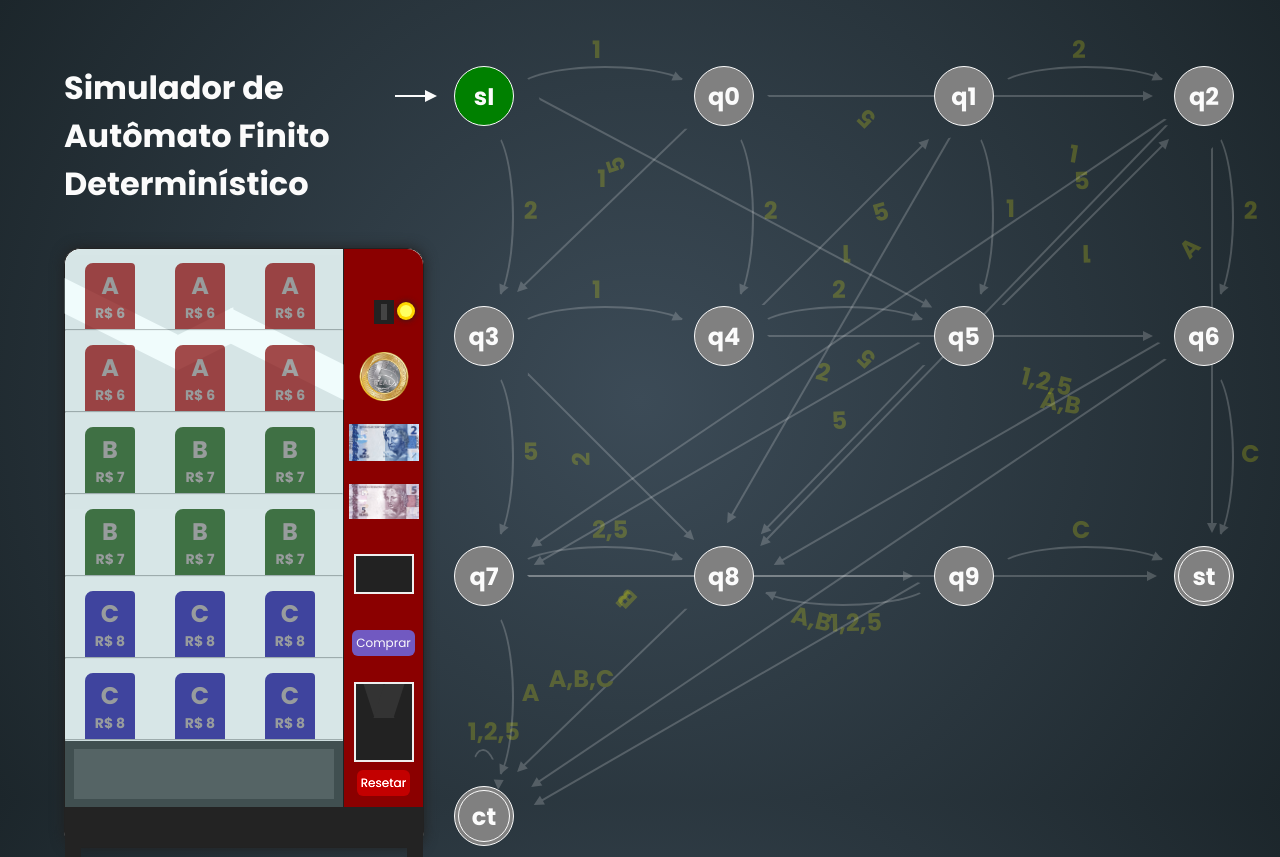
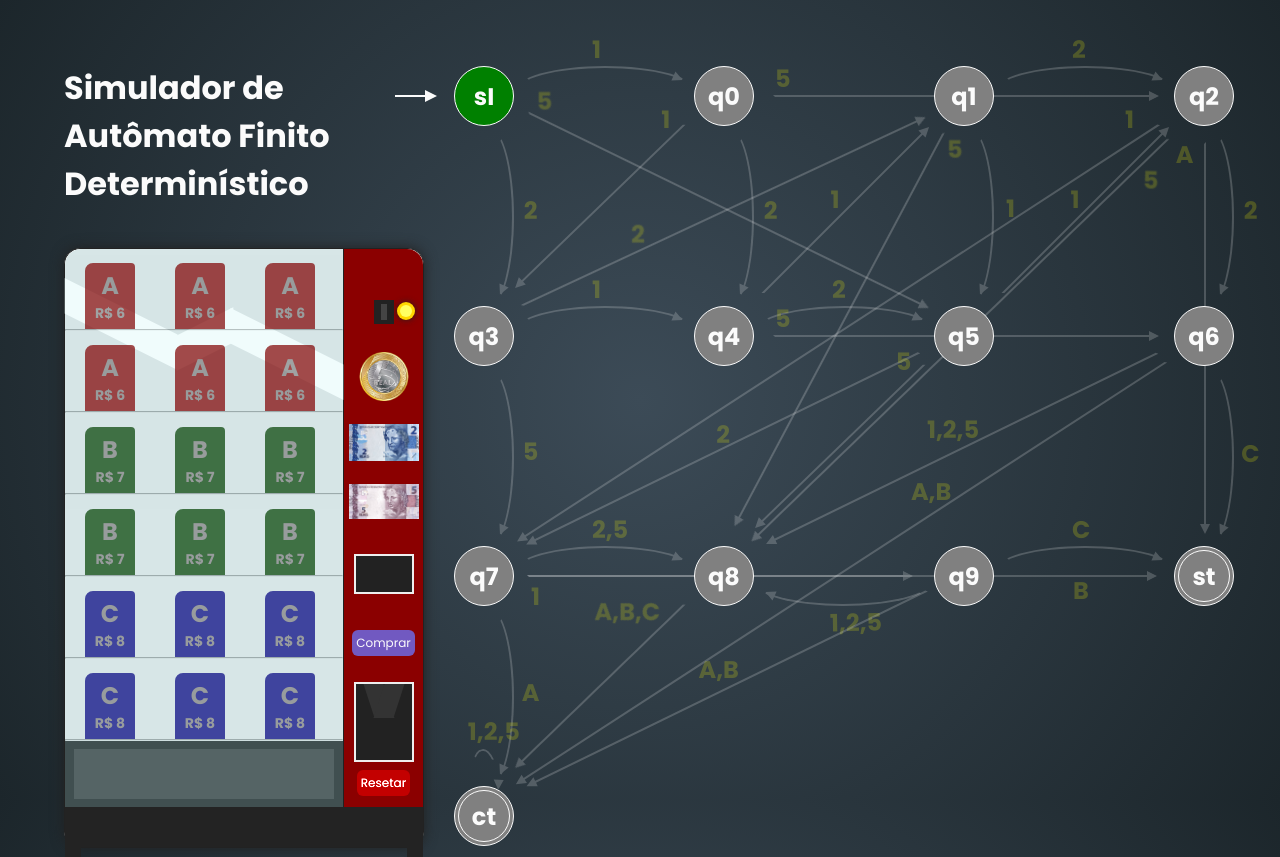
Before and after one commit to SnapCoders/semester6-automaton, a React (Create React App) app: page / in a window 1280 px wide. Built offline with nearby package versions, Linux system fonts and the light colour scheme.

Commit message:
changes: :hammer: Automaton adjusts

```diff
--- a/src/components/atoms/Transition/index.tsx
+++ b/src/components/atoms/Transition/index.tsx
@@ -13,13 +13,20 @@ interface TransitionProps {
     | 'downToUp'
     | 'straight';
   width?: number;
-  position?: {
-    top?: number;
-    bottom?: number;
-    left?: number;
-    right?: number;
+  positions?: {
+    line: {
+      top?: number;
+      left?: number;
+    };
+    label: {
+      top?: number;
+      left?: number;
+    };
   };
-  rotate?: number;
+  rotations?: {
+    line: number;
+    label: number;
+  };
 }
 
 const Transition: React.FC<TransitionProps> = ({
@@ -27,16 +34,16 @@ const Transition: React.FC<TransitionProps> = ({
   isActive,
   transitionAs,
   width,
-  position,
-  rotate,
+  positions,
+  rotations,
 }) => {
   return (
     <Container
       isActive={isActive ? 1 : 0}
       transitionAs={transitionAs}
       width={width}
-      position={position}
-      rotate={rotate}
+      positions={positions}
+      rotations={rotations}
     >
       <span>{label}</span>
     </Container>
--- a/src/components/atoms/Transition/styles.ts
+++ b/src/components/atoms/Transition/styles.ts
@@ -221,13 +221,20 @@ interface ContainerProps {
     | 'downToUp'
     | 'straight';
   width?: number;
-  position?: {
-    top?: number;
-    bottom?: number;
-    left?: number;
-    right?: number;
+  positions?: {
+    line: {
+      top?: number;
+      left?: number;
+    };
+    label: {
+      top?: number;
+      left?: number;
+    };
   };
-  rotate?: number;
+  rotations?: {
+    line: number;
+    label: number;
+  };
 }
 
 export const Container = styled.div<ContainerProps>`
@@ -238,7 +245,7 @@ export const Container = styled.div<ContainerProps>`
     top: -36px;
   }
 
-  ${({ transitionAs, width, position, rotate }) =>
+  ${({ transitionAs, width, positions, rotations }) =>
     transitionAs && transitionAs !== 'straight'
       ? transition[transitionAs]
       : css`
@@ -253,31 +260,21 @@ export const Container = styled.div<ContainerProps>`
           transition: all 0.2s;
 
           ${() =>
-            position &&
-            position.top &&
+            positions &&
+            positions.line &&
+            positions.line.top &&
             css`
-              top: ${position.top}px;
+              top: ${positions.line.top}px;
             `}
           ${() =>
-            position &&
-            position.bottom &&
+            positions &&
+            positions.line &&
+            positions.line.left &&
             css`
-              bottom: ${position.bottom}px;
-            `}
-          ${() =>
-            position &&
-            position.left &&
-            css`
-              left: ${position.left}px;
-            `}
-          ${() =>
-            position &&
-            position.right &&
-            css`
-              right: ${position.right}px;
+              left: ${positions.line.left}px;
             `}
 
-          transform: rotate(${rotate}deg);
+          transform: rotate(${rotations?.line}deg);
 
           &::after {
             content: '';
@@ -296,15 +293,27 @@ export const Container = styled.div<ContainerProps>`
 
           span {
             position: absolute;
-            top: 4px;
-            left: 90px;
+            ${() =>
+              positions &&
+              positions.label &&
+              positions.label.top &&
+              css`
+                top: ${positions.label.top}px;
+              `}
+            ${() =>
+              positions &&
+              positions.label &&
+              positions.label.left &&
+              css`
+                left: ${positions.label.left}px;
+              `}
 
             font-size: 24px;
             font-weight: bold;
 
             transition: all 0.2s;
 
-            transform: rotate(-136deg);
+            transform: rotate(${rotations?.label}deg);
           }
         `}
   ${({ isActive }) =>
--- a/src/components/molecules/Automaton/index.tsx
+++ b/src/components/molecules/Automaton/index.tsx
@@ -29,8 +29,8 @@ const Automaton: React.FC = () => {
                 isActive={transition.isActive}
                 transitionAs={transition.transitionAs}
                 width={transition.width}
-                position={transition.position}
-                rotate={transition.rotate}
+                positions={transition.positions}
+                rotations={transition.rotations}
               />
             ))}
           </State>
--- a/src/constants/states.ts
+++ b/src/constants/states.ts
@@ -12,8 +12,8 @@ export const states = [
         isActive: false,
         transitionAs: 'straight',
         width: 440,
-        position: { top: 130, left: 44 },
-        rotate: 28,
+        positions: { line: { top: 138, left: 38 } },
+        rotations: { line: 26, label: -26 },
       },
     ],
   },
@@ -28,8 +28,11 @@ export const states = [
         isActive: false,
         transitionAs: 'straight',
         width: 230,
-        position: { top: 90, right: 54 },
-        rotate: 136,
+        positions: {
+          line: { top: 86, left: -228 },
+          label: { top: -2, left: 4 },
+        },
+        rotations: { line: 136, label: -136 },
       },
       { label: '2', isActive: false, transitionAs: 'upToDown' },
       {
@@ -37,7 +40,7 @@ export const states = [
         isActive: false,
         transitionAs: 'straight',
         width: 380,
-        position: { top: 28, left: 72 },
+        positions: { line: { top: 28, left: 78 } },
       },
     ],
   },
@@ -54,8 +57,8 @@ export const states = [
         isActive: false,
         transitionAs: 'straight',
         width: 440,
-        position: { top: 216, left: -340 },
-        rotate: 120,
+        positions: { line: { top: 216, left: -340 } },
+        rotations: { line: 118, label: -118 },
       },
     ],
   },
@@ -70,25 +73,34 @@ export const states = [
         isActive: false,
         transitionAs: 'straight',
         width: 760,
-        position: { top: 210, left: -720 },
-        rotate: 146,
+        positions: {
+          line: { top: 210, left: -730 },
+          label: { top: 2, left: 16 },
+        },
+        rotations: { line: 147, label: -147 },
       },
       { label: '2', isActive: false, transitionAs: 'upToDown' },
       {
         label: '5',
         isActive: false,
         transitionAs: 'straight',
-        width: 580,
-        position: { top: 216, left: -520 },
-        rotate: 134,
+        width: 574,
+        positions: {
+          line: { top: 220, left: -520 },
+          label: { top: -36, left: 32 },
+        },
+        rotations: { line: 136, label: -134 },
       },
       {
         label: 'A',
         isActive: false,
         transitionAs: 'straight',
-        width: 380,
-        position: { top: 240, right: -140 },
-        rotate: 90,
+        width: 386,
+        positions: {
+          line: { top: 238, left: -192 },
+          label: { top: 2, left: 2 },
+        },
+        rotations: { line: 90, label: -90 },
       },
     ],
   },
@@ -103,9 +115,12 @@ export const states = [
         label: '2',
         isActive: false,
         transitionAs: 'straight',
-        width: 230,
-        position: { top: 138, left: 18 },
-        rotate: 45,
+        width: 440,
+        positions: {
+          line: { top: -98, left: 58 },
+          label: { top: -34, left: 127 },
+        },
+        rotations: { line: -25, label: 25 },
       },
       { label: '5', isActive: false, transitionAs: 'upToDown' },
     ],
@@ -121,8 +136,11 @@ export const states = [
         isActive: false,
         transitionAs: 'straight',
         width: 230,
-        position: { bottom: 90, left: 54 },
-        rotate: -45,
+        positions: {
+          line: { top: -104, left: 54 },
+          label: { top: -34, left: 112 },
+        },
+        rotations: { line: -45, label: 45 },
       },
       { label: '2', isActive: false, transitionAs: 'leftToRight' },
       {
@@ -130,7 +148,7 @@ export const states = [
         isActive: false,
         transitionAs: 'straight',
         width: 380,
-        position: { top: 28, left: 72 },
+        positions: { line: { top: 28, left: 78 } },
       },
     ],
   },
@@ -145,24 +163,33 @@ export const states = [
         isActive: false,
         transitionAs: 'straight',
         width: 230,
-        position: { bottom: 90, left: 54 },
-        rotate: -45,
+        positions: {
+          line: { top: -104, left: 54 },
+          label: { top: -34, left: 112 },
+        },
+        rotations: { line: -45, label: 45 },
       },
       {
         label: '2',
         isActive: false,
         transitionAs: 'straight',
-        width: 440,
-        position: { top: 90, left: -440 },
-        rotate: 150,
+        width: 432,
+        positions: {
+          line: { top: 84, left: -438 },
+          label: { top: -6, left: 204 },
+        },
+        rotations: { line: 154, label: -154 },
       },
       {
         label: '5',
         isActive: false,
         transitionAs: 'straight',
         width: 230,
-        position: { top: 90, right: 54 },
-        rotate: 134,
+        positions: {
+          line: { top: 86, left: -228 },
+          label: { top: -2, left: 4 },
+        },
+        rotations: { line: 136, label: -136 },
       },
     ],
   },
@@ -176,17 +203,23 @@ export const states = [
         label: '1,2,5',
         isActive: false,
         transitionAs: 'straight',
-        width: 440,
-        position: { top: 90, left: -440 },
-        rotate: 150,
+        width: 430,
+        positions: {
+          line: { top: 84, left: -438 },
+          label: { top: 2, left: 190 },
+        },
+        rotations: { line: 154, label: -154 },
       },
       {
         label: 'A,B',
         isActive: false,
         transitionAs: 'straight',
-        width: 760,
-        position: { top: 210, left: -720 },
-        rotate: 146,
+        width: 770,
+        positions: {
+          line: { top: 210, left: -732 },
+          label: { top: 1, left: 246 },
+        },
+        rotations: { line: 147, label: -147 },
       },
       { label: 'C', isActive: false, transitionAs: 'upToDown' },
     ],
@@ -202,7 +235,10 @@ export const states = [
         isActive: false,
         transitionAs: 'straight',
         width: 380,
-        position: { top: 28, left: 72 },
+        positions: {
+          line: { top: 28, left: 72 },
+          label: { top: 2, left: 2 },
+        },
       },
       { label: '2,5', isActive: false, transitionAs: 'leftToRight' },
       { label: 'A', isActive: false, transitionAs: 'upToDown' },
@@ -211,7 +247,10 @@ export const states = [
         isActive: false,
         transitionAs: 'straight',
         width: 624,
-        position: { top: 28, left: 72 },
+        positions: {
+          line: { top: 28, left: 72 },
+          label: { top: -4, left: 544 },
+        },
       },
     ],
   },
@@ -226,8 +265,11 @@ export const states = [
         isActive: false,
         transitionAs: 'straight',
         width: 230,
-        position: { top: 90, right: 54 },
-        rotate: 136,
+        positions: {
+          line: { top: 86, left: -228 },
+          label: { top: 16, left: 12 },
+        },
+        rotations: { line: 136, label: -136 },
       },
     ],
   },
@@ -243,8 +285,11 @@ export const states = [
         isActive: false,
         transitionAs: 'straight',
         width: 440,
-        position: { top: 90, left: -440 },
-        rotate: 150,
+        positions: {
+          line: { top: 84, left: -438 },
+          label: { top: 2, left: 200 },
+        },
+        rotations: { line: 154, label: -154 },
       },
       { label: 'C', isActive: false, transitionAs: 'leftToRight' },
     ],
@@ -260,6 +305,12 @@ export const states = [
     isActive: false,
     isInitial: false,
     isFinal: true,
-    transitions: [{ label: '1,2,5', isActive: false, transitionAs: 'loop' }],
+    transitions: [
+      {
+        label: '1,2,5',
+        isActive: false,
+        transitionAs: 'loop',
+      },
+    ],
   },
 ];
--- a/src/hooks/Automaton.tsx
+++ b/src/hooks/Automaton.tsx
@@ -27,13 +27,20 @@ interface ITransition {
     | 'downToUp'
     | 'straight';
   width?: number;
-  position?: {
-    top?: number;
-    bottom?: number;
-    left?: number;
-    right?: number;
+  positions?: {
+    line: {
+      top?: number;
+      left?: number;
+    };
+    label: {
+      top?: number;
+      left?: number;
+    };
   };
-  rotate?: number;
+  rotations?: {
+    line: number;
+    label: number;
+  };
 }
 
 export interface IState {
@@ -178,7 +185,7 @@ const AutomatonProvider: React.FC<AutomatonProviderProps> = ({
 
       if (currentState === 'q3') {
         if (value === 1) transitate({ stateFrom, stateTo: 'q4', value });
-        if (value === 2) transitate({ stateFrom, stateTo: 'q8', value });
+        if (value === 2) transitate({ stateFrom, stateTo: 'q1', value });
         if (value === 5) transitate({ stateFrom, stateTo: 'q7', value });
       }
 
```
